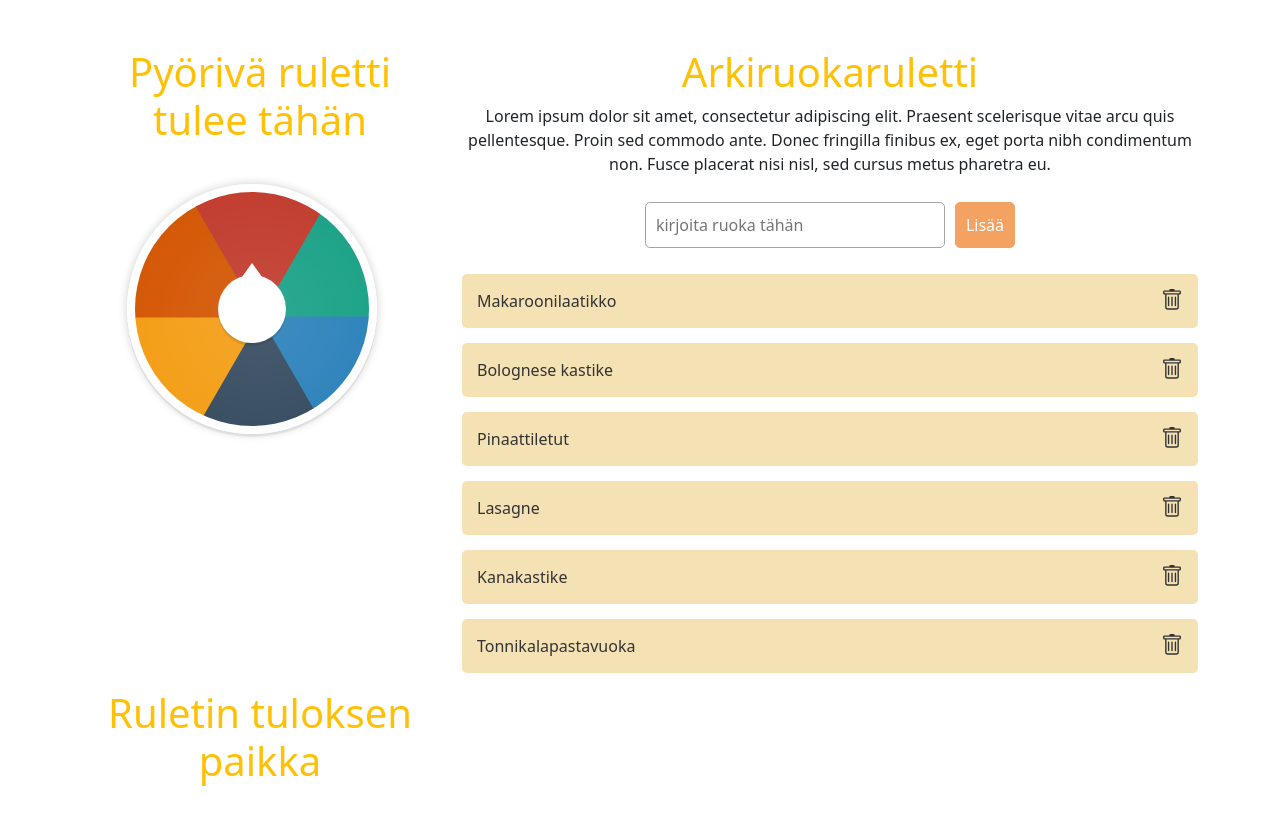
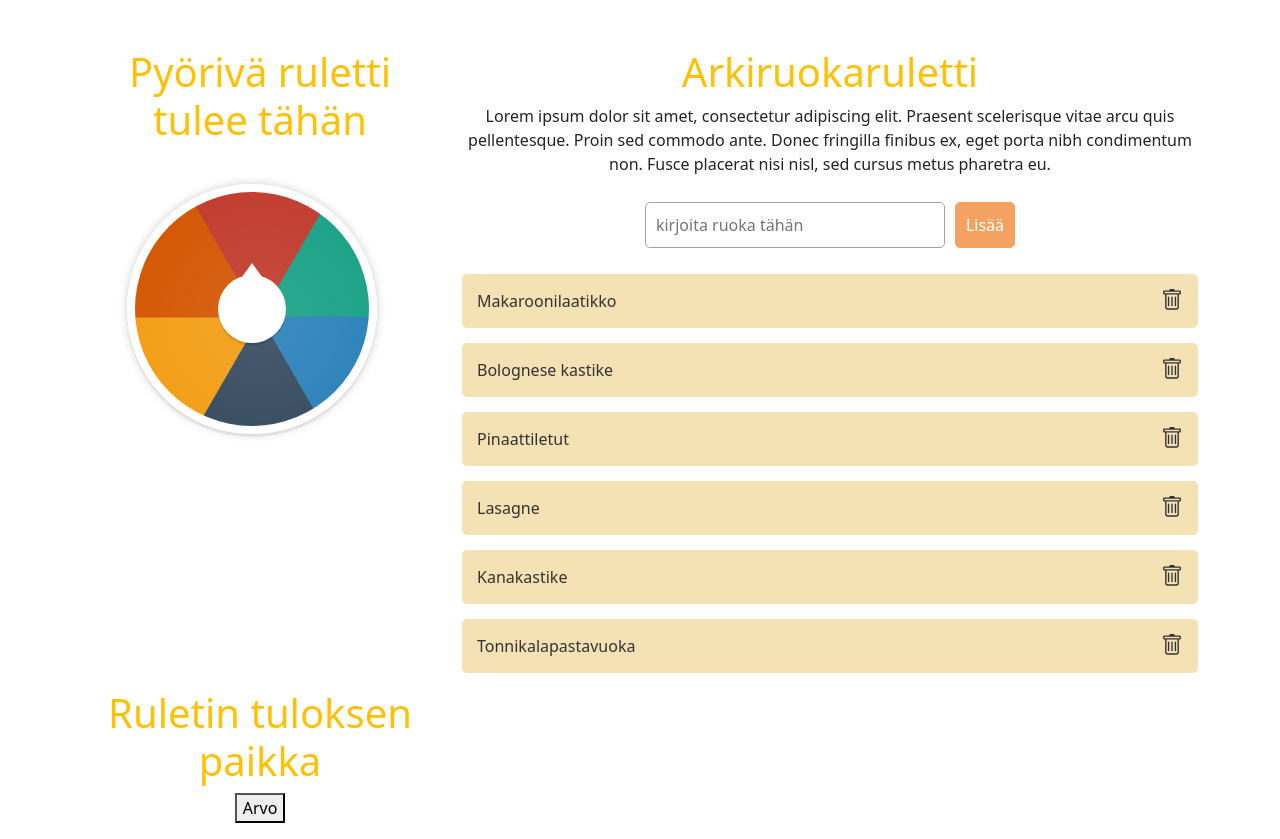
Before and after one commit to minkalaa/arkiruokaruletti, a React (Create React App) app: page / in a window 1280 px wide. Before the commit the page ends 800 px from the top, so only its background shows below. Built offline with nearby package versions, Linux system fonts and the light colour scheme.

Commit message:
first version of raffle component

```diff
--- a/src/App.js
+++ b/src/App.js
@@ -2,6 +2,7 @@ import './App.css';
 import 'bootstrap/dist/css/bootstrap.min.css';
 import FoodList from './components/FoodList';
 import FortuneWheel from './components/FortuneWheel';
+import RaffleBtn from './components/Raffle';
 
 
 function App() {
@@ -26,6 +27,7 @@ function App() {
           <div className="col-sm-4">
             <h1 className="text-warning">
               Ruletin tuloksen paikka</h1>
+              <RaffleBtn />
           </div>
           <div className="col-sm-8">
 
--- /dev/null
+++ b/src/components/Raffle.js
@@ -0,0 +1,42 @@
+import React, { Component } from "react";
+
+var result = "";
+
+class RaffleBtn extends Component {
+    constructor(props) {
+        super(props);
+        this.state = {result: ""};
+      }
+
+    getLists() {
+        var lists = document.querySelectorAll('ul');
+        var ready = lists[1].children;
+        var added = lists[0].children;
+
+
+        var readyList = Array.from(ready, li => li.textContent);
+        var addedList = Array.from(added, li => li.textContent);
+
+        var raffleList = readyList.concat(addedList);
+
+        var x = Math.floor(Math.random() * raffleList.length);
+
+        var result = raffleList[x];
+
+        console.log(x, result);
+
+        return result;
+
+    }
+
+    render() {
+        return (
+            <div>
+                <button onClick={this.getLists}>Arvo</button>
+                <p>{ result }</p>
+            </div>
+        )
+    }
+}
+
+export default RaffleBtn;
```
